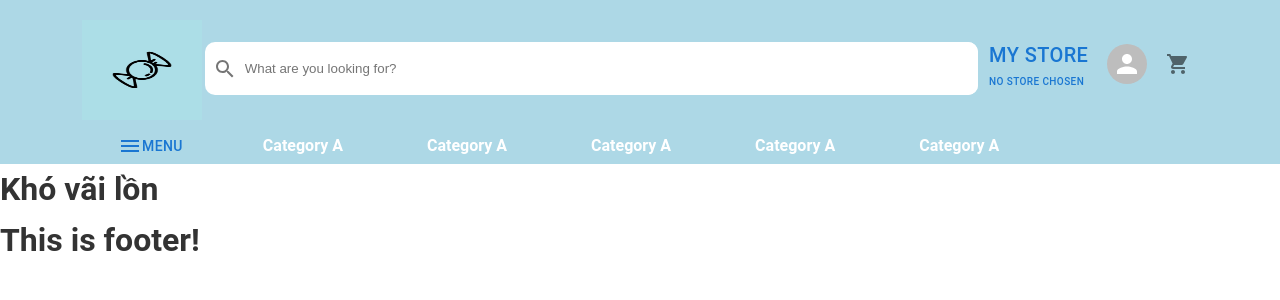
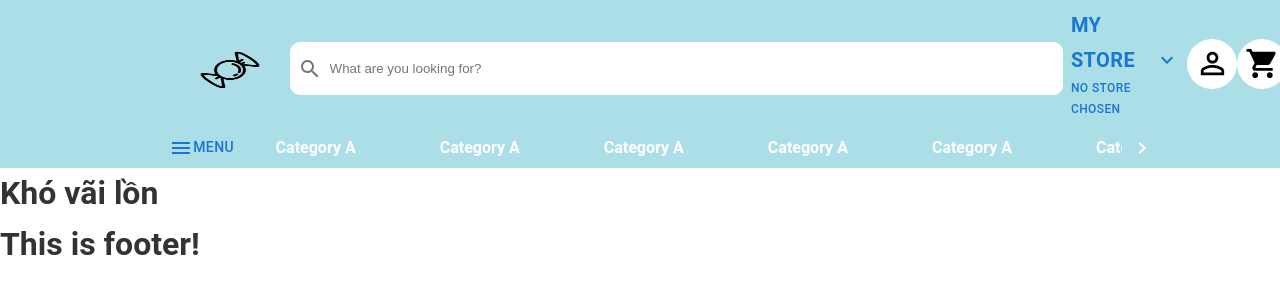
Before and after one commit to gaoxam123/NewspaperApp, a React (Vite) app in the folder client/: page / in a window 1280 px wide. Shown: the top 300 px of the page. Built offline with nearby package versions, Linux system fonts and the light colour scheme.

Commit message:
Modify Navbar

```diff
--- a/client/src/components/navbar/navbar.css
+++ b/client/src/components/navbar/navbar.css
@@ -1,5 +1,6 @@
 .navbar-container {
-    background-color: lightblue;
+    background-color: #acdee7;
+    padding-left: 7%;
 }
 
 .upper {
@@ -7,12 +8,15 @@
     justify-content: space-around;
     align-items: center;
     margin: 0px 5em 0px 5em;
+    width: 80%;
 }
 
 .lower {
     display: flex;
-    justify-content: space-between;
+    justify-content: space-around;
+    align-items: center;
     margin: 0px 5em 0px 5em;
+    width: 80%;
 }
 
 .category-list {
@@ -20,6 +24,12 @@
     justify-content: space-around;
     list-style-type: none;
     align-items: center;
+    overflow-x: scroll;
+    overflow-y: hidden;
+    scrollbar-width: none;
+    transition: all 0.2s;
+    white-space: nowrap;
+    position: relative;
 }
 
 .category-list li {
@@ -78,13 +88,20 @@
 .search-nearby-store {
     .custom-button {
         display: flex;
-        flex-direction: column;
-        align-items: flex-start;
-        .bigger {
-            font-size: 20px;
-        }
-        .smaller {
-            font-size: 10px;
+        flex-direction: row;
+        align-items: center;
+        gap: 20px;
+        .button-content {
+            display: flex;
+            flex-direction: column;
+            text-align: left;
+            .bigger {
+                font-size: 20px;
+                font-weight: bold;
+            }
+            .smaller {
+                font-size: 12px;
+            }
         }
     }
 }
@@ -103,3 +120,25 @@
 .overlay.active {
     display: block;
 }
+
+.user-icon, .wish-list {
+    display: inline-flex;
+    align-items: center;
+    justify-content: center;
+    width: 50px;
+    height: 50px;
+    background-color: #ffffff;
+    border-radius: 50%;
+}
+
+.icon-button {
+    background-color: #ffffff;
+    border: none;
+    border-top-left-radius: 10px;
+    border-bottom-left-radius: 10px;
+}
+
+.navbar-menu {
+    display: flex;
+    width: 100%;
+}
--- a/client/src/components/navbar/navbar.jsx
+++ b/client/src/components/navbar/navbar.jsx
@@ -1,5 +1,8 @@
 import "./navbar.css"
 import { Search, ShoppingCart, Menu } from "@mui/icons-material"
+import PermIdentityIcon from '@mui/icons-material/PermIdentity'
+import KeyboardArrowDownIcon from '@mui/icons-material/KeyboardArrowDown'
+import KeyboardArrowRightIcon from '@mui/icons-material/KeyboardArrowRight'
 import { Avatar, IconButton, Button } from "@mui/material"
 import { useState } from "react"
 import { Link } from "react-router-dom"
@@ -21,33 +24,44 @@ export default function Navbar() {
           </div>
           <div className="navbar-upper-center">
             <div className="searchbar">
-                            <IconButton className="icon-button"><Search /></IconButton>
+              <IconButton sx={{ borderTopRightRadius: 0, borderTopLeftRadius: '10px', borderBottomLeftRadius: '10px', borderBottomRightRadius: 0 }} className="icon-button"><Search /></IconButton>
               <input placeholder="What are you looking for?" className="searchInput" />
             </div>
           </div>
           <div className="search-nearby-store">
             <Button className="custom-button">
+              <div className="button-content">
                 <div className="bigger">My Store</div>
                 <div className="smaller">No Store chosen</div>
+              </div>
+              <div className="button-icon"><KeyboardArrowDownIcon /></div>
             </Button>
           </div>
           <div className="user-icon">
-                        <IconButton><Avatar alt="Name" src="" /></IconButton>
+            <IconButton><PermIdentityIcon sx={{ fontSize: 35, color: 'black' }} alt="Name" src="" /></IconButton>
           </div>
           <div className="wish-list">
-                        <IconButton><ShoppingCart /></IconButton>
+            <IconButton><ShoppingCart sx={{ fontSize: 35, color: 'black' }} /></IconButton>
           </div>
         </div>
         <div className="lower">
           <div className="navbar-menu">
+            <Button onClick={handleClick}><Menu />Menu</Button>
             <ul className="category-list">
-                            <li><Button onClick={handleClick}><Menu />Menu</Button></li>
+              <li><Link className="navbar-link">Category A</Link></li>
+              <li><Link className="navbar-link">Category A</Link></li>
+              <li><Link className="navbar-link">Category A</Link></li>
+              <li><Link className="navbar-link">Category A</Link></li>
+              <li><Link className="navbar-link">Category A</Link></li>
               <li><Link className="navbar-link">Category A</Link></li>
               <li><Link className="navbar-link">Category A</Link></li>
               <li><Link className="navbar-link">Category A</Link></li>
               <li><Link className="navbar-link">Category A</Link></li>
               <li><Link className="navbar-link">Category A</Link></li>
             </ul>
+          </div>
+          <div className="arrow-button">
+            <IconButton><KeyboardArrowRightIcon sx={{ color: 'white' }} /></IconButton>
           </div>
         </div>
       </div>
```
Lines whose indentation alone changed are shown as unchanged.
